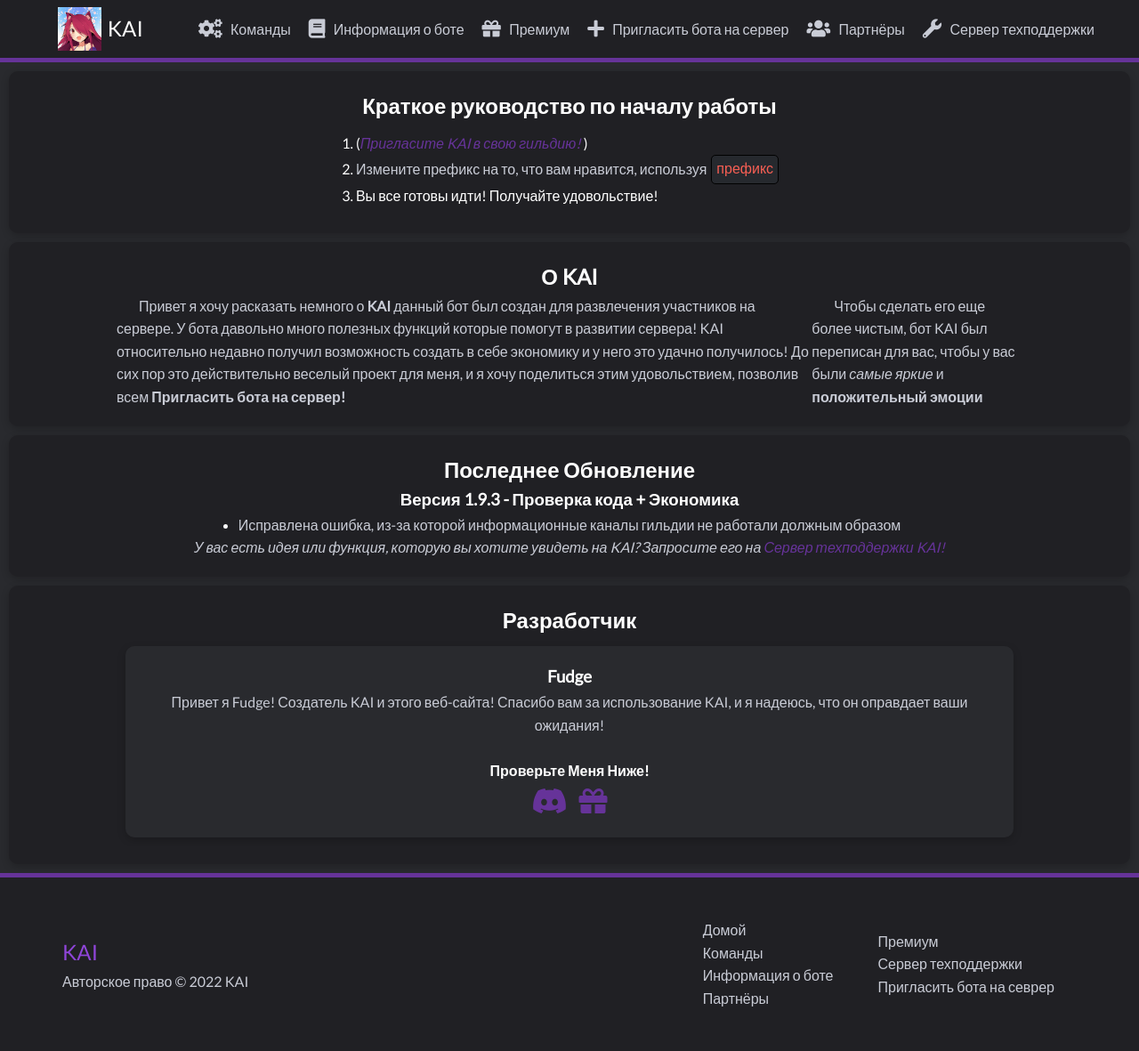
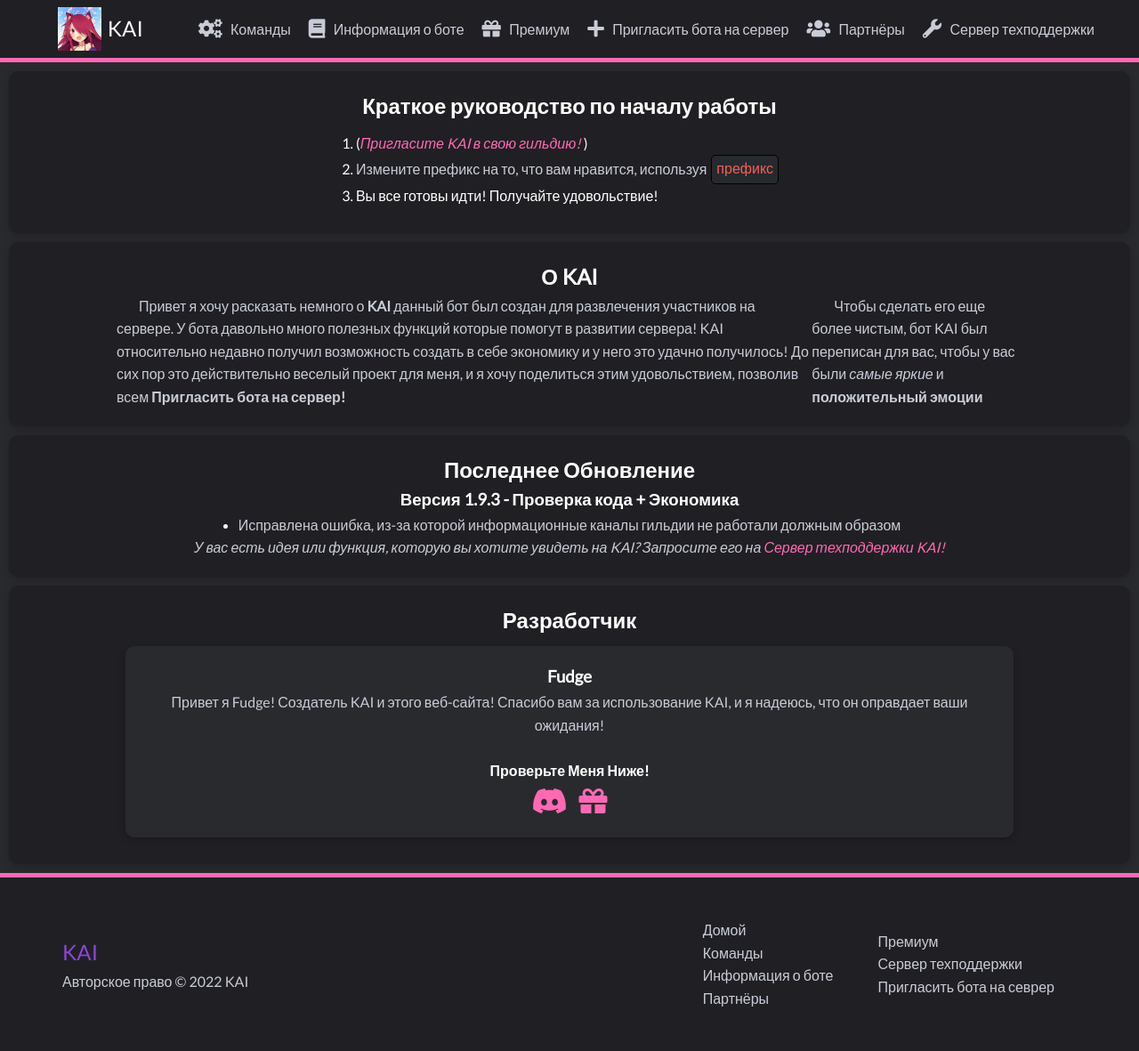
Before and after one commit to botcitrus/botcitrus.github.io, a PHP site: page /docs.html in a window 1280 px wide. Shown: the whole page at 89% size. Run offline with PHP 8.4, Linux system fonts and the light colour scheme.

Commit message:
Update common.css

```diff
--- a/styles/common.css
+++ b/styles/common.css
@@ -7,7 +7,7 @@
 	--secondary-color: #202024;
 	--grey-text: #c9ccd6;
 	--error-color: #fc4747;
-	--purple: #663399;
+	--purple: #FF69B4;
 	--light-purple: #8f45d9;
 }
 
```
